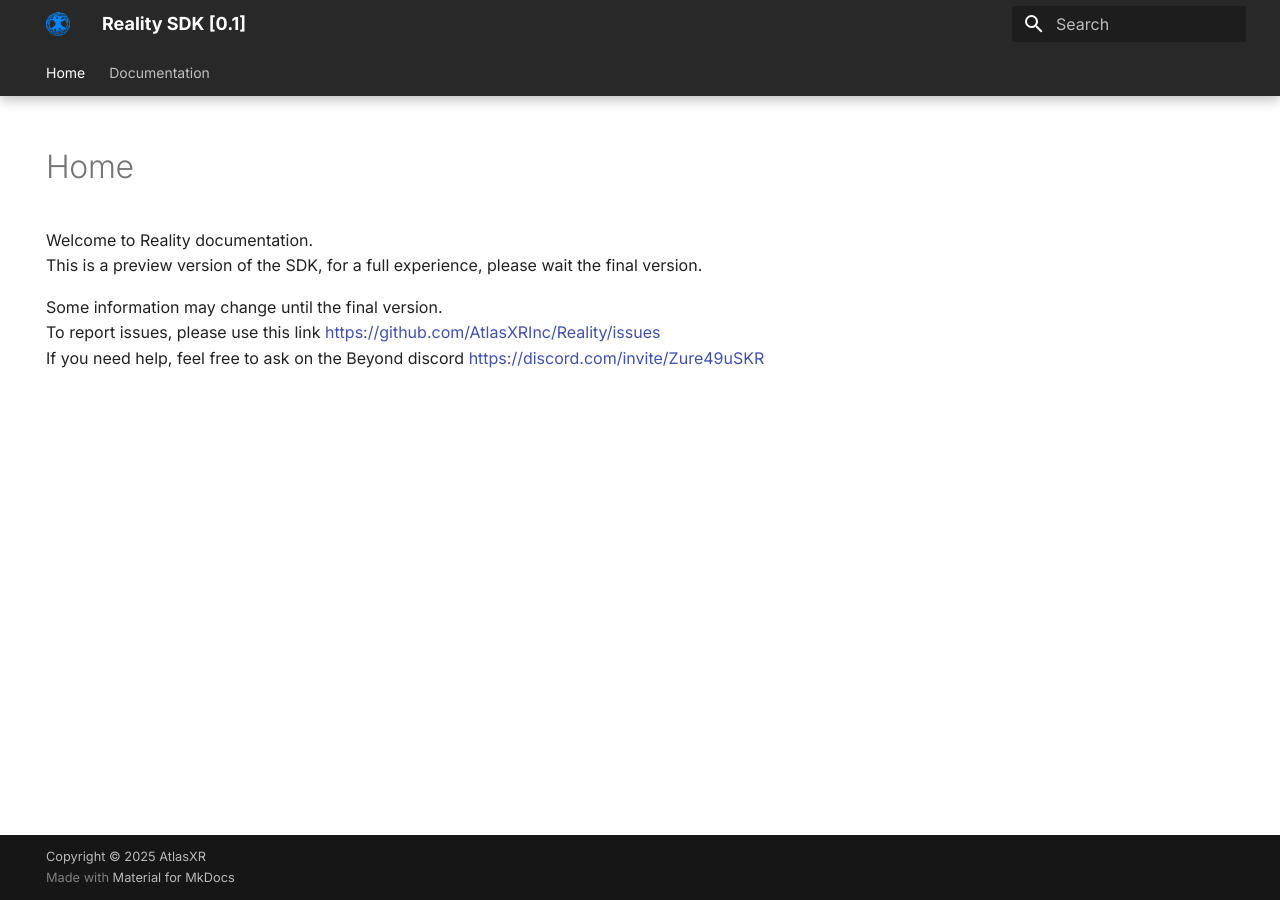
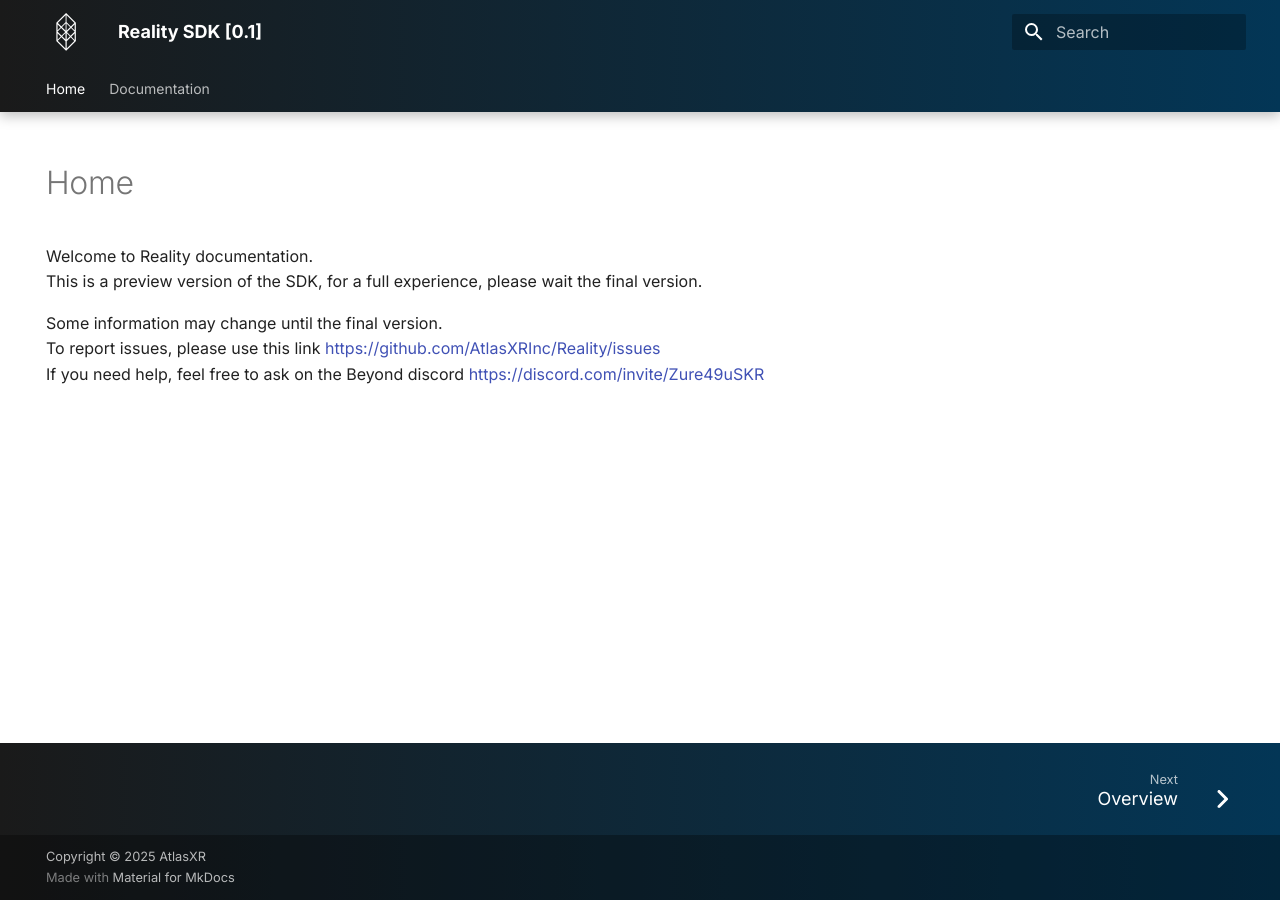
Before and after one commit to AtlasXRInc/RealitySDK-Documentation, an MkDocs documentation site: the page built from Documentation/Source/index.md, in a window 1280 px wide. Built offline with MkDocs 1.6.1 and Material for MkDocs 9.7.7, drawn with Linux system fonts in a browser that asks for light colours.

Commit message:
Design improvement

```diff
--- a/Documentation/Source/CSS/style.css
+++ b/Documentation/Source/CSS/style.css
@@ -1,3 +1,18 @@
+body {
+    background-color: #1a1a1a;  /* black background */
+}
+
+.md-main {
+    background-color: #ffffff;  /* black background */
+
+}
+
+/* Target the logo image in the header */
+.md-header__button.md-logo img {
+    height: 2rem;   /* adjust height as needed */
+}
+
+
 h2 {
     color: dodgerblue;
 }
@@ -18,10 +33,19 @@ em {
 
 .md-tabs {
   box-shadow: 0 4px 12px rgba(0, 0, 0, 0.25) !important;
+  background: linear-gradient(
+        to right,      /* horizontal gradient */
+        #1a1a1a,       /* very dark grey */
+        #033656        /* very dark blue/grey */
+    );
 }
 
 .md-header {
-  background-color: #282828 !important;
+  background: linear-gradient(
+        to right,      /* horizontal gradient */
+        #1a1a1a,       /* very dark grey */
+        #033656        /* very dark blue/grey */
+    );
 }
 
 /* Override menu/tabs bar (if used) */
@@ -43,11 +67,19 @@ em {
 }
 
 .md-nav__link {
-    font-size: 0.8rem;
+    font-size: 0.7rem;
 }
 
 /* Sidebar category headers */
 .md-nav__item--section > .md-nav__link:first-of-type {
-  font-size: 1.1rem;
+  font-size: 0.9rem;
   margin-top: 50px;
 }
+
+.md-footer {
+    background: linear-gradient(
+        to right,      /* horizontal gradient */
+        #1a1a1a,       /* very dark grey */
+        #033656        /* very dark blue/grey */
+    );
+}
--- a/Documentation/mkdocs.yml
+++ b/Documentation/mkdocs.yml
@@ -55,7 +55,10 @@ theme:
 
   features:
     - content.code.copy
+    - navigation.previous_next
     - navigation.instant
+    - navigation.instant.prefetch
+    - navigation.instant.progress
     - navigation.sections
     - navigation.expand
     - navigation.indexes
@@ -63,6 +66,7 @@ theme:
     - navigation.tabs
     - navigation.top
     - navigation.tracking
+    - navigation.footer
 
     - toc.integrate
     - toc.follow
```
Also changed, not shown: Documentation/Source/Data/Logo.png.
